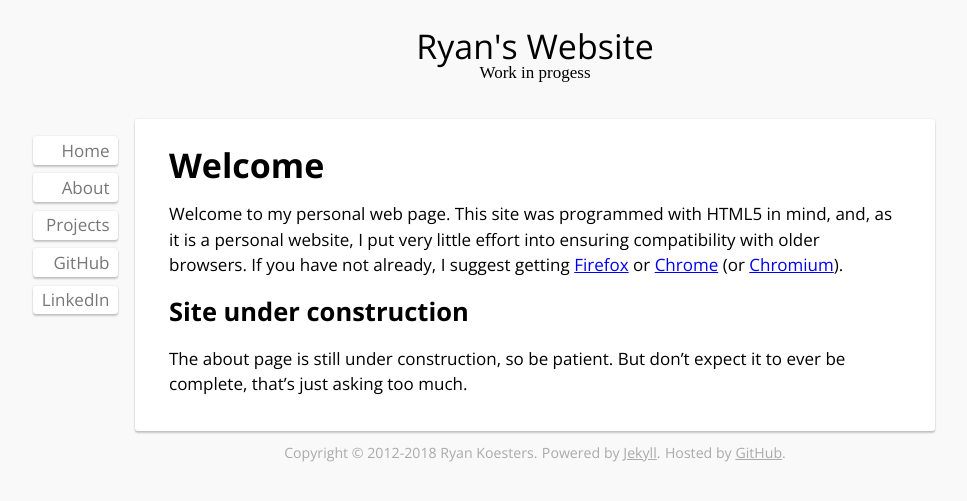
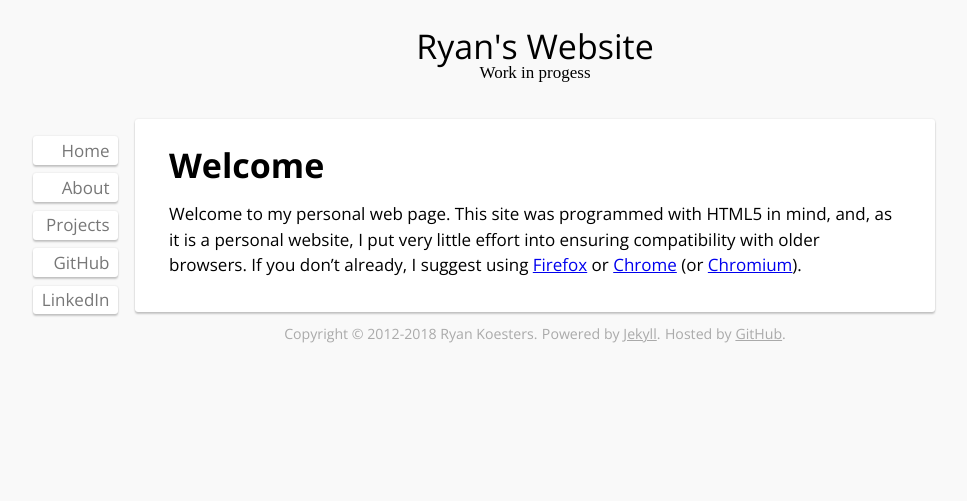
Before and after one commit to rkoesters/rkoesters.github.io, a Jekyll site: the page built from index.md, in a window 1280 px wide. Shown: the top 501 px of the page, without its empty margins (105-1072 px from the left). Built offline with Jekyll 4.4.1, drawn with Linux system fonts in a browser that asks for light colours; nearby versions of some CDN libraries.

Commit message:
Update index page.

```diff
--- a/index.md
+++ b/index.md
@@ -8,13 +8,7 @@ Welcome
 
 Welcome to my personal web page. This site was programmed with HTML5 in
 mind, and, as it is a personal website, I put very little effort into
-ensuring compatibility with older browsers. If you have not already, I
-suggest getting [Firefox](https://www.mozilla.org/en-US/firefox/) or
+ensuring compatibility with older browsers. If you don't already, I
+suggest using [Firefox](https://www.mozilla.org/en-US/firefox/) or
 [Chrome](https://www.google.com/chrome) (or
 [Chromium](https://www.chromium.org/Home)).
-
-Site under construction
------------------------
-
-The about page is still under construction, so be patient. But don't
-expect it to ever be complete, that's just asking too much.
```
